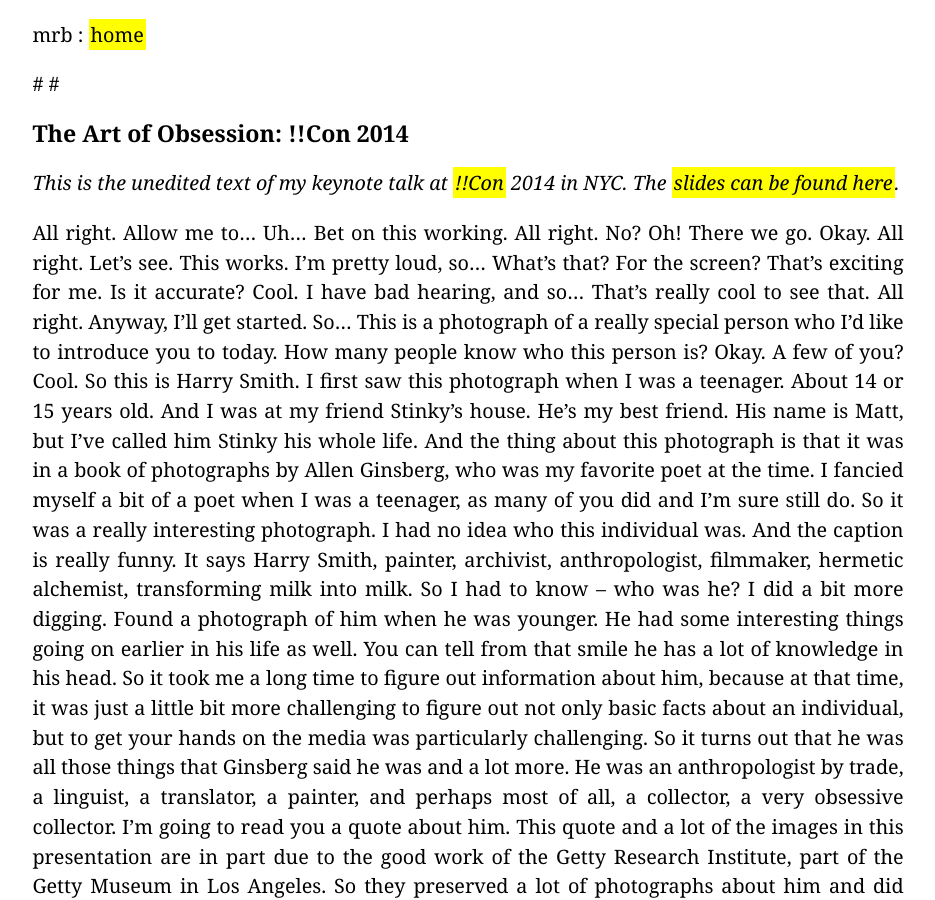
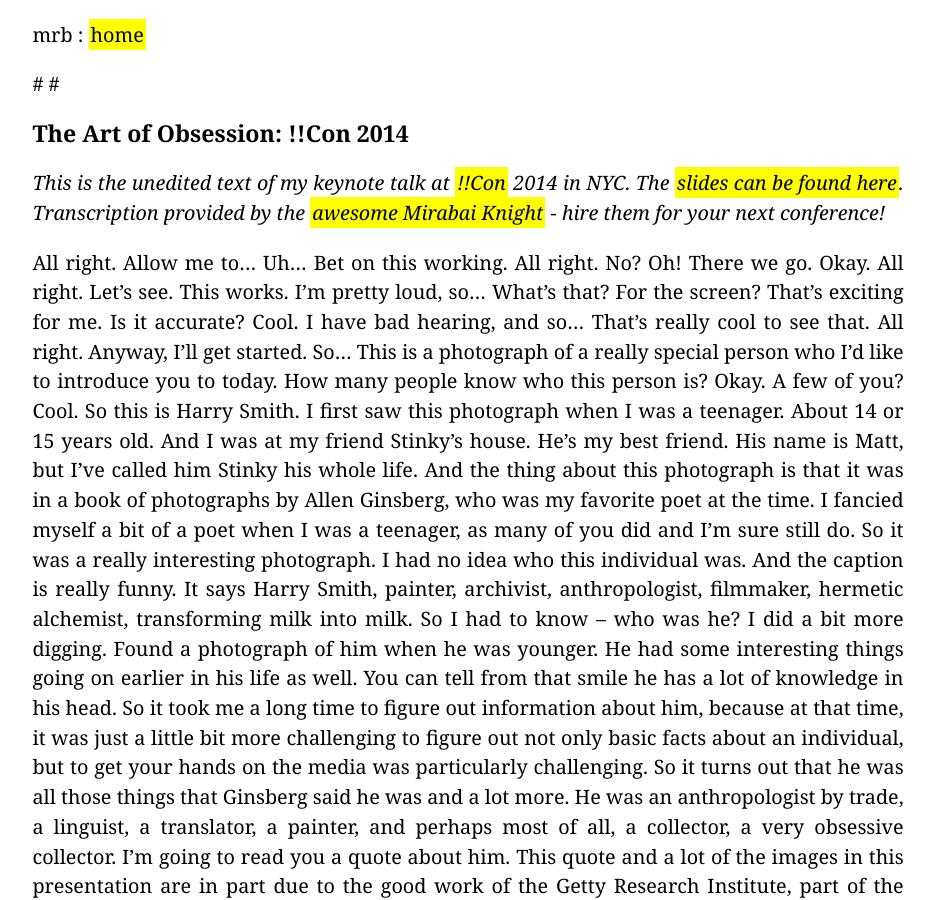
Before and after one commit to mrb/mrb.github.com, a Jekyll site: the page built from _posts/2014-06-01-the-art-of-obsession.markdown, in a window 1280 px wide and 900 px high. Shown: the whole window, without its empty margins (172-1107 px from the left). Built offline with Jekyll 4.4.1, drawn with Linux system fonts in a browser that asks for light colours; Markdown is read by kramdown in place of the engine named in the settings; comment, search, counter and statistics services are not loaded.

Commit message:
BangBang

```diff
--- a/_posts/2014-06-01-the-art-of-obsession.markdown
+++ b/_posts/2014-06-01-the-art-of-obsession.markdown
@@ -8,7 +8,7 @@ talks: true
 #
 ### The Art of Obsession: !!Con 2014
 
-*This is the unedited text of my keynote talk at <a href="http://bangbangcon.com/">!!Con</a> 2014 in NYC. The <a href="https://speakerdeck.com/mrb/the-art-of-obsession">slides can be found here</a>.*
+*This is the unedited text of my keynote talk at <a href="http://bangbangcon.com/">!!Con</a> 2014 in NYC. The <a href="https://speakerdeck.com/mrb/the-art-of-obsession">slides can be found here</a>. Transcription provided by the <a href="http://stenoknight.com/">awesome Mirabai Knight</a> - hire them for your next conference!*
 
 All right. Allow me to... Uh... Bet
 on this working. All right. No? Oh!
```
